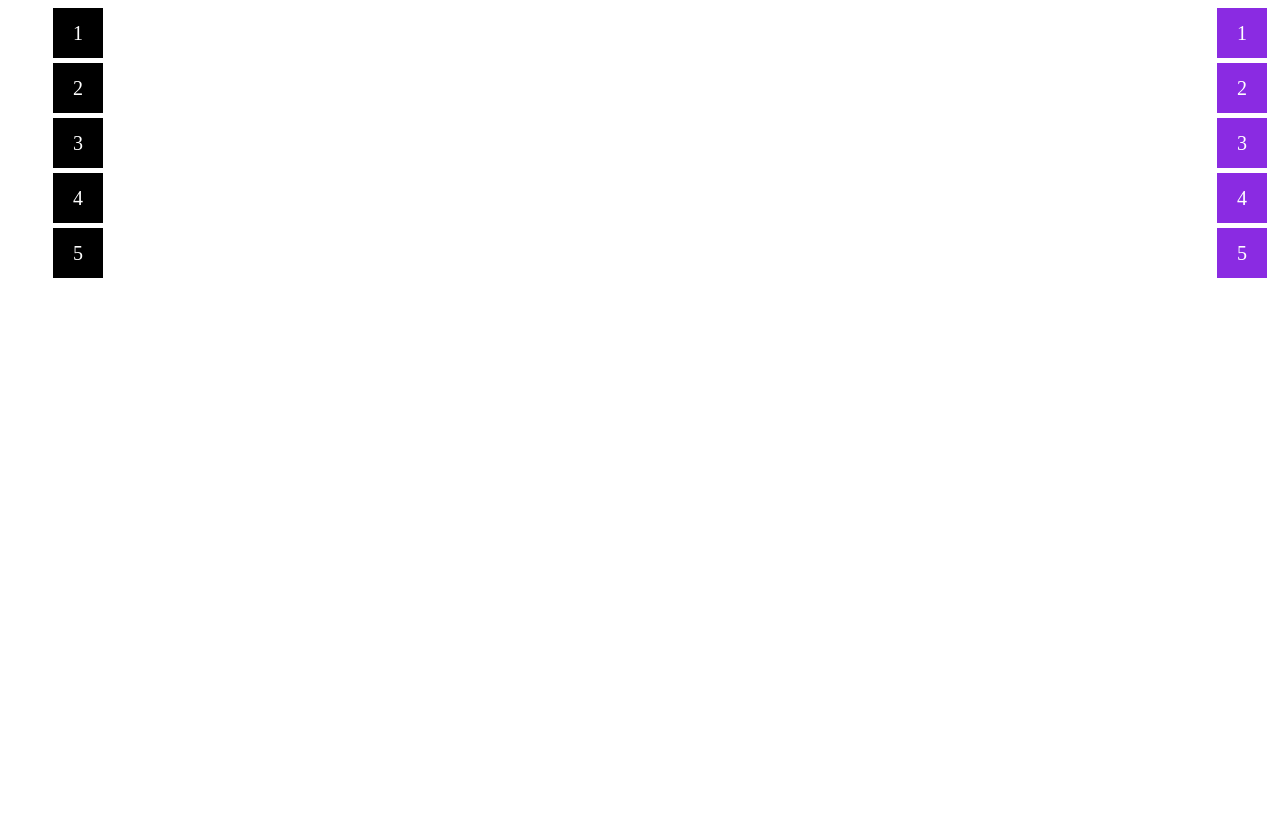
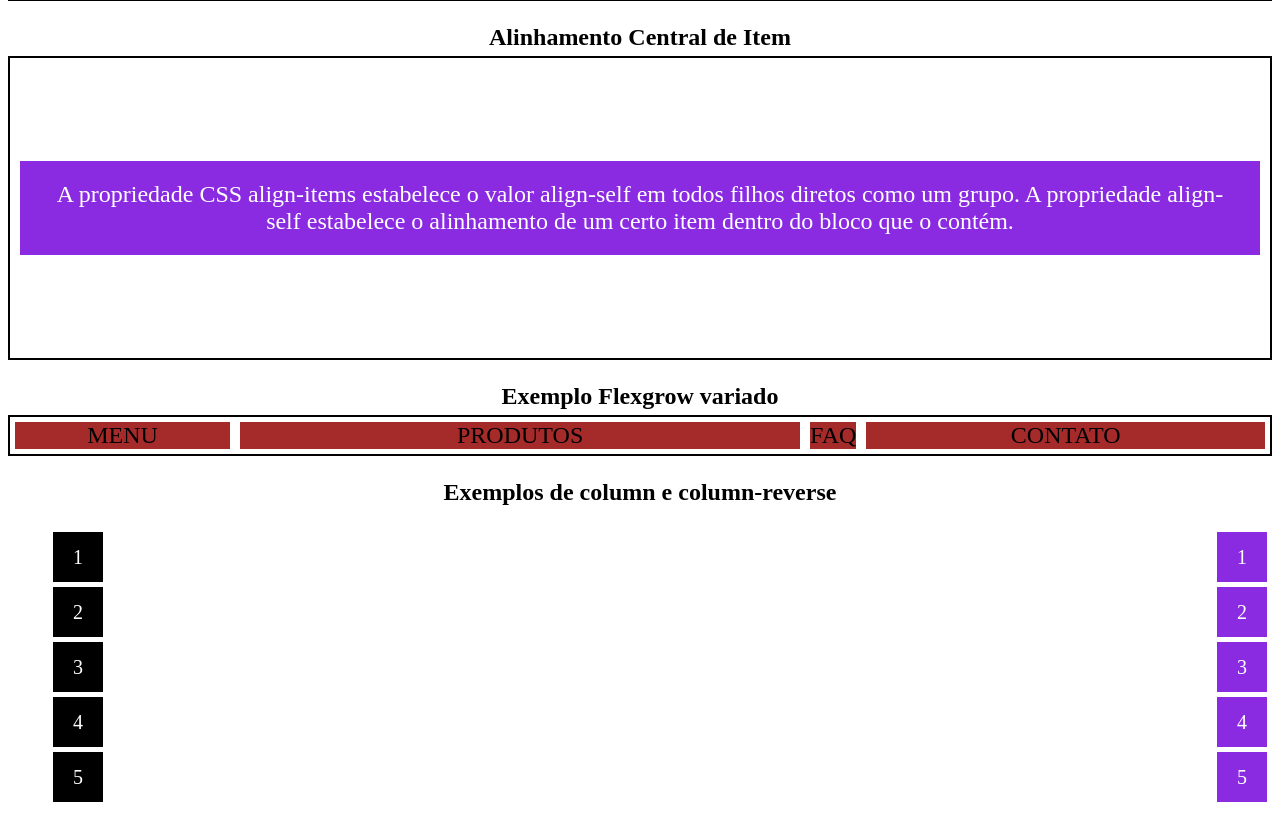
Before and after one commit to devthur/aulaflexbox-01, a plain HTML site: page aula01/dio-flexbox-aula1.html in a window 1280 px wide. Shown: the part 2728-3551 px from the top of the page. Before the commit the page ends 3027 px from the top, so only its background shows below. Drawn offline with Linux system fonts and the light colour scheme.

Commit message:
criacao de pasta aula 01

```diff
--- a/dio-flexbox-aula1.html
+++ b/aula01/dio-flexbox-aula1.html
@@ -14,6 +14,12 @@
         .container2 {
             border: 2px solid black;
             margin: 0 auto;
+        }
+        .container3 {
+            border: 2px solid black;
+            display: flex;
+            max-width: none;
+            justify-content: center;
         }
         .item {
             font-size: 24px;
@@ -163,6 +169,18 @@
             flex: 1;
             padding: 20px;
         }
+        .fg-0 {
+            flex-grow: 0;
+        }
+        .fg-1 {
+            flex-grow: 1;
+        }
+        .fg-2 {
+            flex-grow: 2;
+        }
+        .fg-3 {
+            flex-grow: 3;
+        }
         .blue {
             background-color: royalblue;
         }
@@ -189,7 +207,7 @@
         <div class="item blue">3</div>
         <div class="item gray">4</div>
     </div>
-
+    <br>
     <h1 class="item2">warp</h1>
     <div class="flex-container2 wrap">
         <div class="item green">1</div>
@@ -197,7 +215,7 @@
         <div class="item blue">3</div>
         <div class="item gray">4</div>
     </div>
-
+    <br>
     <h1 class="item2">warp reverse</h1>
     <div class="flex-container2 wrap-reverse">
         <div class="item green">1</div>
@@ -205,6 +223,7 @@
         <div class="item blue">3</div>
         <div class="item gray">4</div>
     </div>
+    <br>
 <!--row e row reverse-->
     <h1 class="item2">Exemplos de row</h1>
     <ul class="flex-container3 row">
@@ -214,6 +233,7 @@
         <li class="flex-item">4</li>
         <li class="flex-item">5</li>
     </ul>
+    <br>
     <h1 class="item2">Exemplos de row-reverse</h1>
     <ul class="flex-container3 row-reverse">
         <li class="flex-item">1</li>
@@ -222,6 +242,7 @@
         <li class="flex-item">4</li>
         <li class="flex-item">5</li>
     </ul>
+    <br>
 <!--exemplos usando o flex flow-->
     <h1 class="item2">Exemplos de flex flow row nowrap</h1>
     <ul class="flex-container2 nowrapflow">
@@ -233,6 +254,7 @@
         <li class="flex-item">6</li>
         <li class="flex-item">7</li>
     </ul>
+    <br>
     <h1 class="item2">Exemplos de flex flow row wrap</h1>
     <ul class="flex-container2 wrapflow">
         <li class="flex-item">1</li>
@@ -243,6 +265,7 @@
         <li class="flex-item">6</li>
         <li class="flex-item">7</li>
     </ul>
+    <br>
     <h1 class="item2">Exemplos de flex flow row-reverse nowrap</h1>
     <ul class="flex-container2 r-nowrapflow">
         <li class="flex-item">1</li>
@@ -253,6 +276,7 @@
         <li class="flex-item">6</li>
         <li class="flex-item">7</li>
     </ul>
+    <br>
     <h1 class="item2">Exemplos de flex flow row-reverse wrap</h1>
     <ul class="flex-container2 r-wrapflow">
         <li class="flex-item">1</li>
@@ -263,6 +287,7 @@
         <li class="flex-item">6</li>
         <li class="flex-item">7</li>
     </ul>
+    <br>
     <h1 class="item2">Exemplos de flex flow row-reverse wrap-reverse</h1>
     <ul class="flex-container2 rr-wrapflow">
         <li class="flex-item">1</li>
@@ -273,6 +298,7 @@
         <li class="flex-item">6</li>
         <li class="flex-item">7</li>
     </ul>
+    <br>
 <!--É possível usar o justify content também com column, não apenas em row-->
     <h1 class="item2">Justify Content - Start</h1>
     <section class="container f-start">
@@ -281,6 +307,7 @@
         <div class="item2 red">Três</div>
         <div class="item2 red">Quatro</div>
     </section>
+    <br>
     <h1 class="item2">Justify Content - End</h1>
     <section class="container f-end">
         <div class="item2 gray">Um</div>
@@ -288,6 +315,7 @@
         <div class="item2 gray">Três</div>
         <div class="item2 gray">Quatro</div>
     </section>
+    <br>
     <h1 class="item2">Justify Content - Center</h1>
     <section class="container f-center">
         <div class="item2 green">Um</div>
@@ -295,6 +323,7 @@
         <div class="item2 green">Três</div>
         <div class="item2 green">Quatro</div>
     </section>
+    <br>
     <h1 class="item2">Justify Content - space-between</h1>
     <section class="container f-space-b">
         <div class="item2 blue">Um</div>
@@ -303,6 +332,7 @@
         <div class="item2 blue">Quatro</div>
 
     </section>
+    <br>
     <h1 class="item2">Justify Content - space-arround</h1>
     <section class="container f-space-a">
         <div class="item2 blue">Um</div>
@@ -311,6 +341,7 @@
         <div class="item2 blue">Quatro</div>
 
     </section>
+    <br>
 <!--Exemplos de align items-->
 <!--É possível usar o align items também com column, não apenas em row-->
     <h1 class="item2">Alignt items - Center</h1>
@@ -320,6 +351,7 @@
         <div class="item3">de Oliveira</div>
         <div class="item3">31</div>
     </section>
+    <br>
     <h1 class="item2">Alignt items - Stretch</h1>
     <section class="container stretch">
         <div class="item3">Arthur</div>
@@ -327,6 +359,7 @@
         <div class="item3">de Oliveira</div>
         <div class="item3">31</div>
     </section>
+    <br>
     <h1 class="item2">Alignt items - Flex Start</h1>
     <section class="container start">
         <div class="item3">Arthur</div>
@@ -334,6 +367,7 @@
         <div class="item3">de Oliveira</div>
         <div class="item3">31</div>
     </section>
+    <br>
     <h1 class="item2">Alignt items - Flex End</h1>
     <section class="container end">
         <div class="item3">Arthur</div>
@@ -341,6 +375,7 @@
         <div class="item3">de Oliveira</div>
         <div class="item3">31</div>
     </section>
+    <br>
     <h1 class="item2">Alignt items - Baseline</h1>
     <section class="container baseline">
         <div class="item3">Arthur</div>
@@ -348,10 +383,20 @@
         <div class="item3">de Oliveira</div>
         <div class="item3"><br>todos os guerreiros desse mundo ção.</div>
     </section>
+    <br>
     <h1 class="item2">Alinhamento Central de Item</h1>
     <section class="container central center">
         <div class="item3">A propriedade CSS align-items estabelece o valor align-self em todos filhos diretos como um grupo. A propriedade align-self estabelece o alinhamento de um certo item dentro do bloco que o contém.</div>
     </section>
+    <br>
+    <h1 class="item2">Exemplo Flexgrow variado</h1>
+    <div class="container3">
+        <div class="item2 fg-1 red">MENU</div>
+        <div class="item2 fg-3 red">PRODUTOS</div>
+        <div class="item2 fg-0 red">FAQ</div>
+        <div class="item2 fg-2 red">CONTATO</div>
+    </div>
+    <br>
 <!-- column e column reverse-->
     <h1 class="item2">Exemplos de column e column-reverse</h1>
     <ul class="column">
```
Also changed, not shown: 2 other files.
